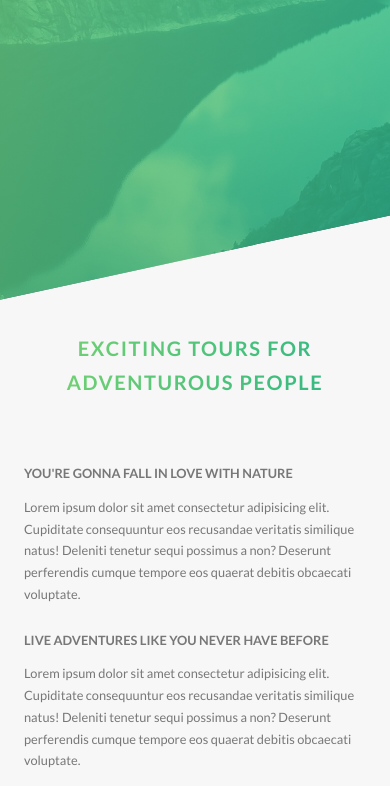
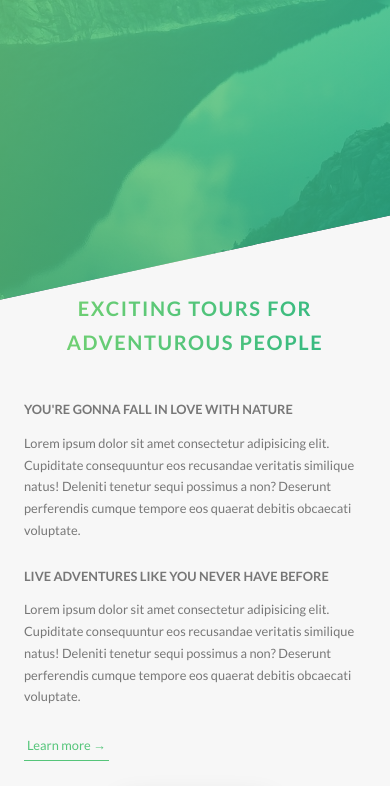
Before and after one commit to sailor95/scss-web-store, a website: page index.html in a window 390 px wide. Shown: the part 502-1288 px from the top of the page. Drawn offline with Linux system fonts and the light colour scheme.

Commit message:
Tune responsiveness for components

```diff
--- a/sass/base/_utils.scss
+++ b/sass/base/_utils.scss
@@ -4,10 +4,18 @@
 
 .u-margin-bottom-big {
   margin-bottom: 8rem !important;
+
+  @include respond(tab-port) {
+    margin-bottom: 5rem !important;
+  }
 }
 
 .u-margin-bottom-medium {
   margin-bottom: 4rem !important;
+
+  @include respond(tab-port) {
+    margin-bottom: 3rem !important;
+  }
 }
 
 .u-margin-bottom-small {
--- a/sass/components/_compositions.scss
+++ b/sass/components/_compositions.scss
@@ -10,19 +10,43 @@
     transition: all 0.2s;
     outline-offset: 2rem;
 
+    @include respond(tab-port) {
+      float: left;
+      position: relative;
+      width: 33.333333%;
+      box-shadow: 0 1.5rem 3rem rgba($color: $color-black, $alpha: 0.2);
+    }
+
     &--p1 {
       left: 0;
       top: -2rem;
+
+      @include respond(tab-port) {
+        top: 0;
+        transform: scale(1.2);
+      }
     }
 
     &--p2 {
       right: 0;
       top: 2rem;
+
+      @include respond(tab-port) {
+        top: -1rem;
+        transform: scale(1.3);
+        z-index: 100;
+      }
     }
 
     &--p3 {
       left: 20%;
       top: 10rem;
+
+      @include respond(tab-port) {
+        top: 1rem;
+        left: 0;
+        transform: scale(1.1);
+      }
     }
 
     &:hover {
--- a/sass/components/_feature-box.scss
+++ b/sass/components/_feature-box.scss
@@ -7,18 +7,25 @@
   box-shadow: 0 1.5rem 4rem rgba($color: $color-black, $alpha: 0.15);
   transition: transform 0.3s;
 
+  @include respond(tab-port) {
+    padding: 2rem;
+  }
+
   &__icon {
     font-size: 6rem;
     margin-bottom: 0.5rem;
     background-image: linear-gradient(to right, $color-primary-light, $color-primary-dark);
     -webkit-background-clip: text;
     color: transparent;
+
+    @include respond(tab-port) {
+      margin-bottom: 0;
+    }
   }
 
   &:hover {
     transform: translateY(-1.5rem) scale(1.05);
   }
 
-  &__text {
-  }
+  &__text {}
 }
--- a/sass/layout/_footer.scss
+++ b/sass/layout/_footer.scss
@@ -11,6 +11,10 @@
   &__logo-box {
     text-align: center;
     margin-bottom: 8rem;
+
+    @include respond(tab-port) {
+      margin-bottom: 6rem;
+    }
   }
 
   &__logo {
@@ -42,6 +46,7 @@
   }
 
   &__link {
+
     &:link,
     &:visited {
       color: $color-grey-light-1;
--- a/sass/layout/_grid.scss
+++ b/sass/layout/_grid.scss
@@ -6,7 +6,7 @@
     margin-bottom: $gutter-vertical;
 
     @include respond(tab-port) {
-      margin-right: $gutter-vertical-small;
+      // margin-right: $gutter-vertical-small;
     }
   }
 
--- a/sass/pages/_home.scss
+++ b/sass/pages/_home.scss
@@ -2,6 +2,10 @@
   background-color: $color-grey-light-1;
   padding: 25rem 0;
   margin-top: -20vh;
+
+  @include respond(tab-port) {
+    padding: 20rem 0;
+  }
 }
 
 .section-features {
@@ -16,22 +20,38 @@
   &>* {
     transform: skewY(7deg);
   }
+
+  @include respond(tab-port) {
+    padding: 10rem 0;
+  }
 }
 
 .section-tours {
   background-color: $color-grey-light-1;
-  padding: 25rem 0 25rem;
-  margin-top: -11rem;
+  padding: 25rem 0 15rem 0;
+  margin-top: -10rem;
+
+  @include respond(tab-port) {
+    padding: 20rem 0 10rem 0;
+  }
 }
 
 .section-stories {
   position: relative;
   padding: 15rem 0;
+
+  @include respond(tab-port) {
+    padding: 10rem 0;
+  }
 }
 
 .section-book {
   padding: 15rem 0;
   background-image: linear-gradient(to right bottom, $color-primary-light, $color-primary-dark);
+
+  @include respond(tab-port) {
+    padding: 10rem 0;
+  }
 }
 
 .book {
```
Also changed, not shown: css/style.css, sass/main.scss (line endings or trailing spaces).
